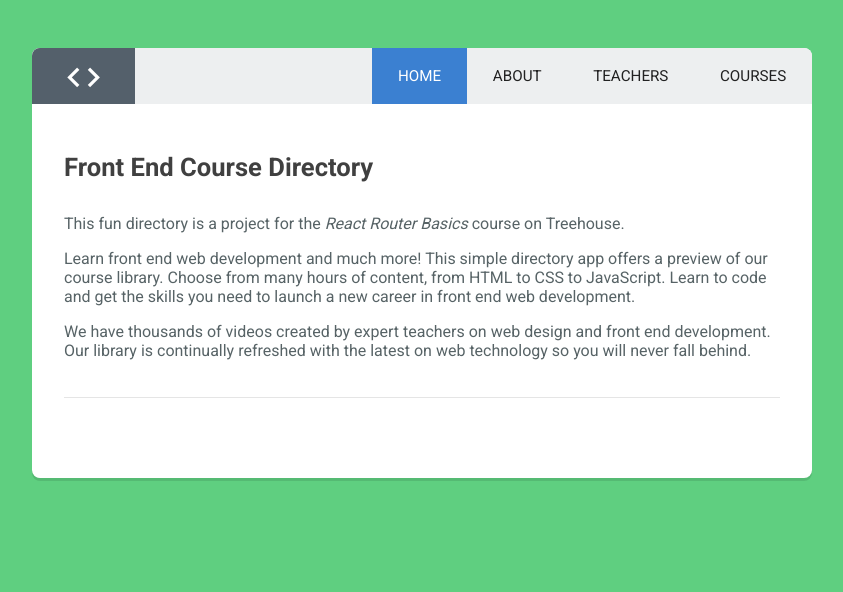
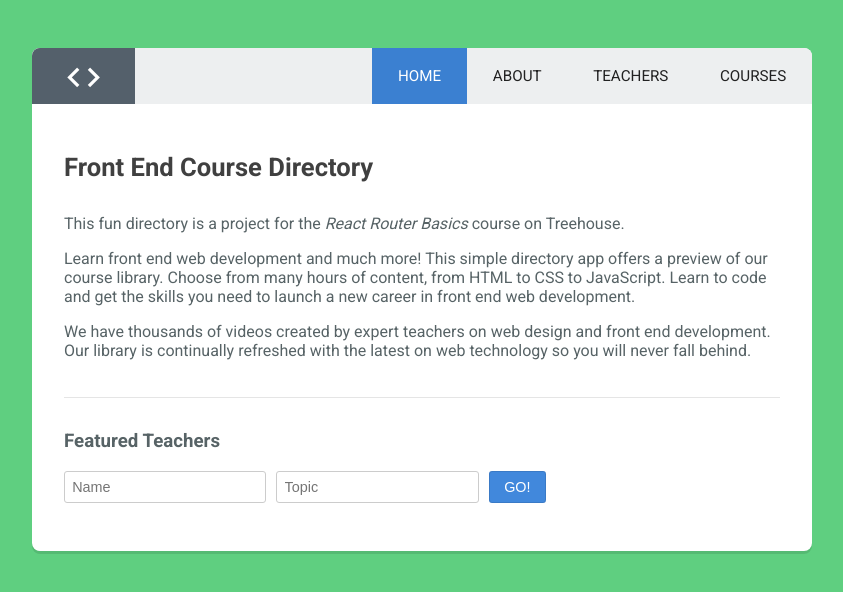
Before and after one commit to jokamjohn/using-react-router, a React (Create React App) app: page / in a window 1280 px wide. Shown: the top 592 px of the page, without its empty margins (218-1061 px from the left). Built offline with nearby package versions, Linux system fonts and the light colour scheme.

Commit message:
Using dynamic links

```diff
--- a/src/components/Home.js
+++ b/src/components/Home.js
@@ -1,15 +1,34 @@
-import React, { Component } from 'react';
+import React, {Component} from 'react';
 
 class Home extends Component {
+
+    onSubmit(event) {
+        event.preventDefault();
+        let name = this.name.value;
+        let topic = this.topic.value;
+        let path = `teachers/${topic}/${name}`;
+        this.props.history.push(path);
+    }
 
     render() {
         return (
             <div className="main-content home">
                 <h2>Front End Course Directory</h2>
                 <p>This fun directory is a project for the <em>React Router Basics</em> course on Treehouse.</p>
-        <p>Learn front end web development and much more! This simple directory app offers a preview of our course library. Choose from many hours of content, from HTML to CSS to JavaScript. Learn to code and get the skills you need to launch a new career in front end web development.</p>
-        <p>We have thousands of videos created by expert teachers on web design and front end development. Our library is continually refreshed with the latest on web technology so you will never fall behind.</p>
-        <hr />
+                <p>Learn front end web development and much more! This simple directory app offers a preview of our
+                    course library. Choose from many hours of content, from HTML to CSS to JavaScript. Learn to code and
+                    get the skills you need to launch a new career in front end web development.</p>
+                <p>We have thousands of videos created by expert teachers on web design and front end development. Our
+                    library is continually refreshed with the latest on web technology so you will never fall
+                    behind.</p>
+                <hr/>
+
+                <h3>Featured Teachers</h3>
+                <form onSubmit={(event) => this.onSubmit(event)}>
+                    <input type="text" placeholder="Name" ref={(input) => this.name = input}/>
+                    <input type="text" placeholder="Topic" ref={(input) => this.topic = input}/>
+                    <button type="submit">GO!</button>
+                </form>
 
             </div>
         );
```
Lines whose indentation alone changed are shown as unchanged.
